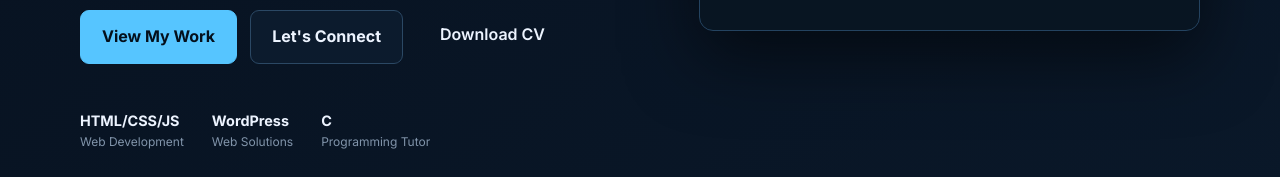
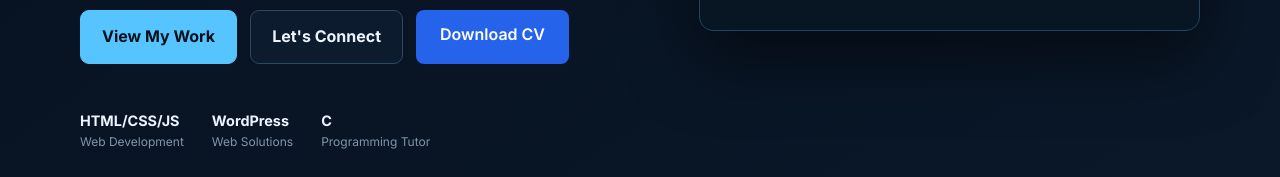
Before and after one commit to Lcwebdesigner/luswa-portfolio, a plain HTML site: page index.html in a window 1280 px wide. Shown: the part 623-800 px from the top of the page. Drawn offline with Linux system fonts and the light colour scheme.

Commit message:
Update style.css

```diff
--- a/style.css
+++ b/style.css
@@ -20,14 +20,18 @@
 .cv-download-btn {
     display: inline-block;
     padding: 12px 24px;
+    background: #2563eb;
+    color: #fff;
+    text-decoration: none;
     border-radius: 8px;
-    text-decoration: none;
     font-weight: 600;
-    transition: 0.3s ease;
+    transition: all 0.3s ease;
 }
 
 .cv-download-btn:hover {
-    transform: translateY(-2px);
+    background: #1d4ed8;
+    transform: translateY(-3px);
+    box-shadow: 0 8px 20px rgba(37, 99, 235, 0.35);
 }
 .photo-label { position:absolute; left:12px; bottom:10px; padding:6px 9px; border-radius:6px; background:rgba(7,17,31,.86); border:1px solid #2b4864; color:#fff; font-size:.62rem; font-weight:800; letter-spacing:1px; }
 .training-highlights { display:grid; grid-template-columns:1fr 1fr; gap:5px 12px; margin:13px 0; color:#b9cadb; font-size:.72rem; }
```
